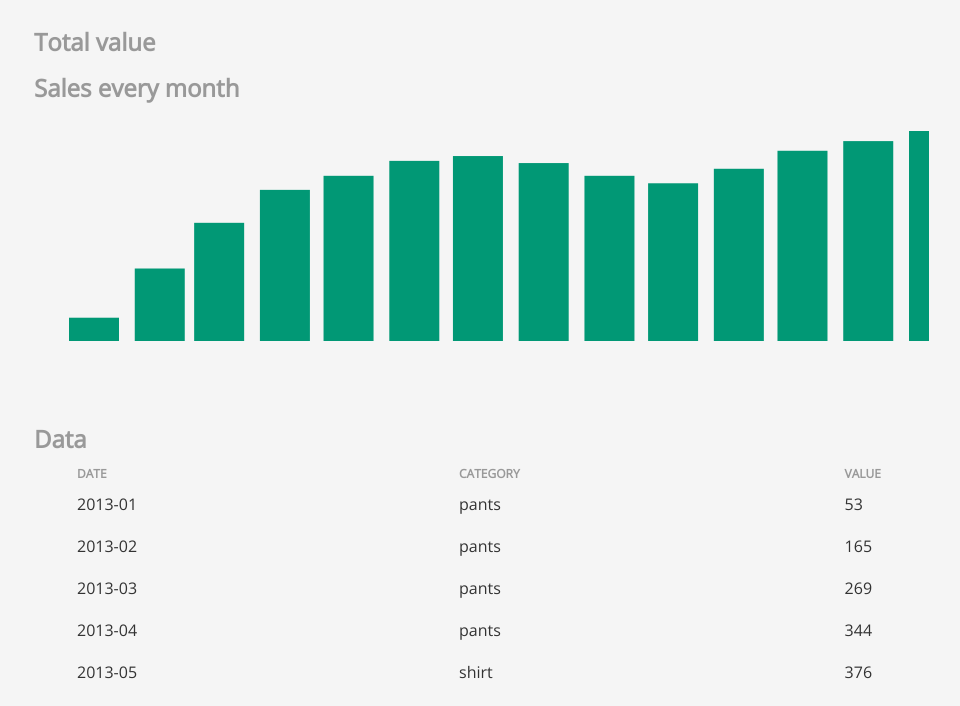
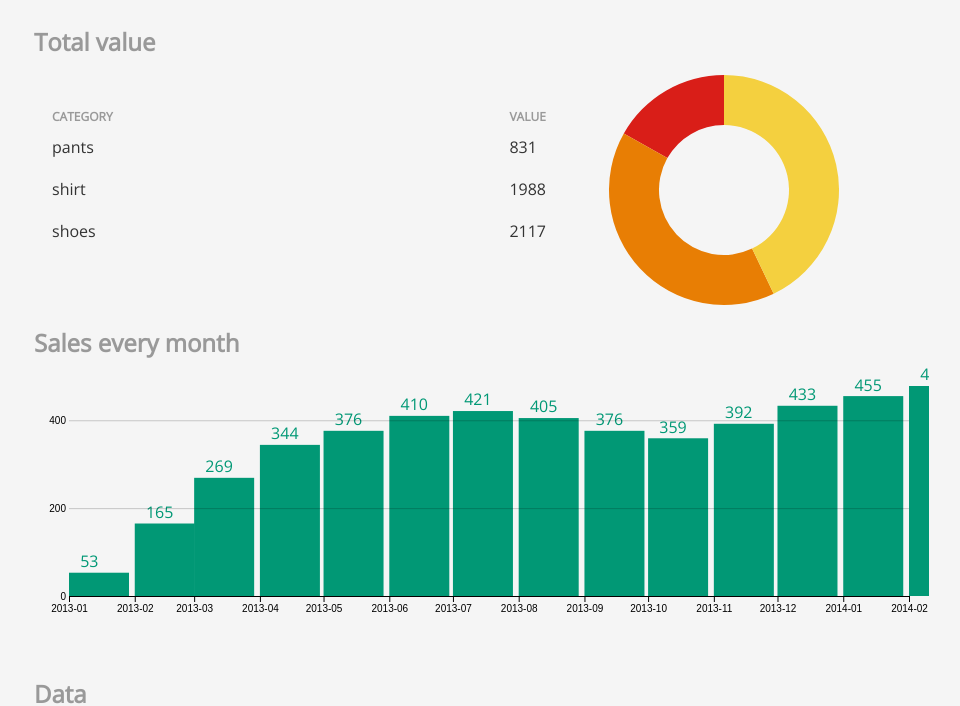
Before and after one commit to Davidtar12/d3.js-first-steps, a plain HTML site: page index.html in a window 1280 px wide. Shown: the part 67-773 px from the top of the page, without its empty margins (161-1121 px from the left). Drawn offline with nearby package versions, Linux system fonts and the light colour scheme.

Commit message:
Add index.html.

```diff
--- a/index.html
+++ b/index.html
@@ -74,6 +74,9 @@
         }
         .y.axis path.domain{
             stroke: none;
+        }
+        rect:hover {
+            fill:yellow!important;
         }
     </style>
     <script src="https://d3js.org/d3.v4.min.js"></script>
@@ -162,14 +165,87 @@
 
     var y = d3.scaleLinear().range([month_height, 0]).domain([0, d3.max(data, function(d) { return d.value; })]);
 
+valueAmount  = data.length
+
     svg.selectAll("rect")
         .data(data)
         .enter().append("rect")
         .style("fill", "#019875")
         .attr("x", function(d) { return x(d.date); })
-        .attr("width", 50)
+        .attr("width", month_width / data.length)
         .attr("y", function(d) { return y(d.value); })
         .attr("height", function(d) { return month_height - y(d.value); });
+
+    svg.selectAll("label")
+     .data(data)
+     .enter()
+     .append("text")
+     .attr("class", "label")
+     .style("fill", "#019875")
+     .attr("y", function(d) { return y(d.value); })
+     .attr("x", function(d) { return x(d.date); })
+     .attr("dy", "-.35em") //vertical align middle
+     .attr("dx", ".7em") //vertical align middle
+     .text(function(d){ return d.value; });
+
+     var yAxis = d3.axisLeft()
+    .scale(y)
+    .tickSize(-month_width) //as wide as our graph
+    .ticks(3);
+
+    svg.append("g")
+    .attr("class", "y axis")
+    .call(yAxis)
+
+    var xAxis = d3.axisBottom()
+     .scale(x)
+     .tickFormat(d3.timeFormat("%Y-%m"));
+
+    svg.append("g")
+     .attr("class", "x axis")
+     .attr("transform", "translate(0," + month_height + ")")
+     .call(xAxis)
+
+    var groupByCategory = d3.nest()
+        .key(function(d) { return d.category; }).sortKeys(d3.ascending)
+        .rollup(function(v) { return d3.sum(v, function(d) {return d.value;})})
+        .entries(data);
+
+    var counter_table = d3.select('#counter_table').append('table');
+    var counter_thead = counter_table.append('thead').append('tr')
+    counter_thead.append('th').text("category");
+    counter_thead.append('th').attr("class", "value").text("value");
+    var counter_tbody = counter_table.append('tbody')
+    var counter_tr = counter_tbody.selectAll('tr')
+    .data(groupByCategory).enter()
+    .append('tr');
+    counter_tr.append('td').html(function(d) { return d.key; });
+    counter_tr.append('td').html(function(d) { return d.value });
+
+    const donut_width = 250,
+        donut_height = 250,
+        donut_radius = 125;
+    var donut_svg = d3.select("#today").append("svg")
+    .attr("width", donut_width)
+    .attr("height", donut_height)
+    var donut = donut_svg.append("g")
+    .attr("transform", "translate(" + donut_width / 2 + "," + donut_height / 2 + ")");
+    var arc = d3.arc()
+    .outerRadius(donut_radius - 10)
+    .innerRadius(donut_radius - 60);
+    var pie = d3.pie()
+        .value(function(d) { return d.value; });
+    var g = donut.selectAll(".arc")
+    .data(pie(groupByCategory))
+    .enter().append("g")
+    .attr("class", "arc");
+    var color = d3.scaleOrdinal()
+        .range(["#D91E18", "#E87E04", "#F4D03F"])
+    g.append("path")
+    .attr("d", arc)
+    .style("fill", function(d) {
+        return color(d.data.key);
+});
 </script>
 
 </body>
```
